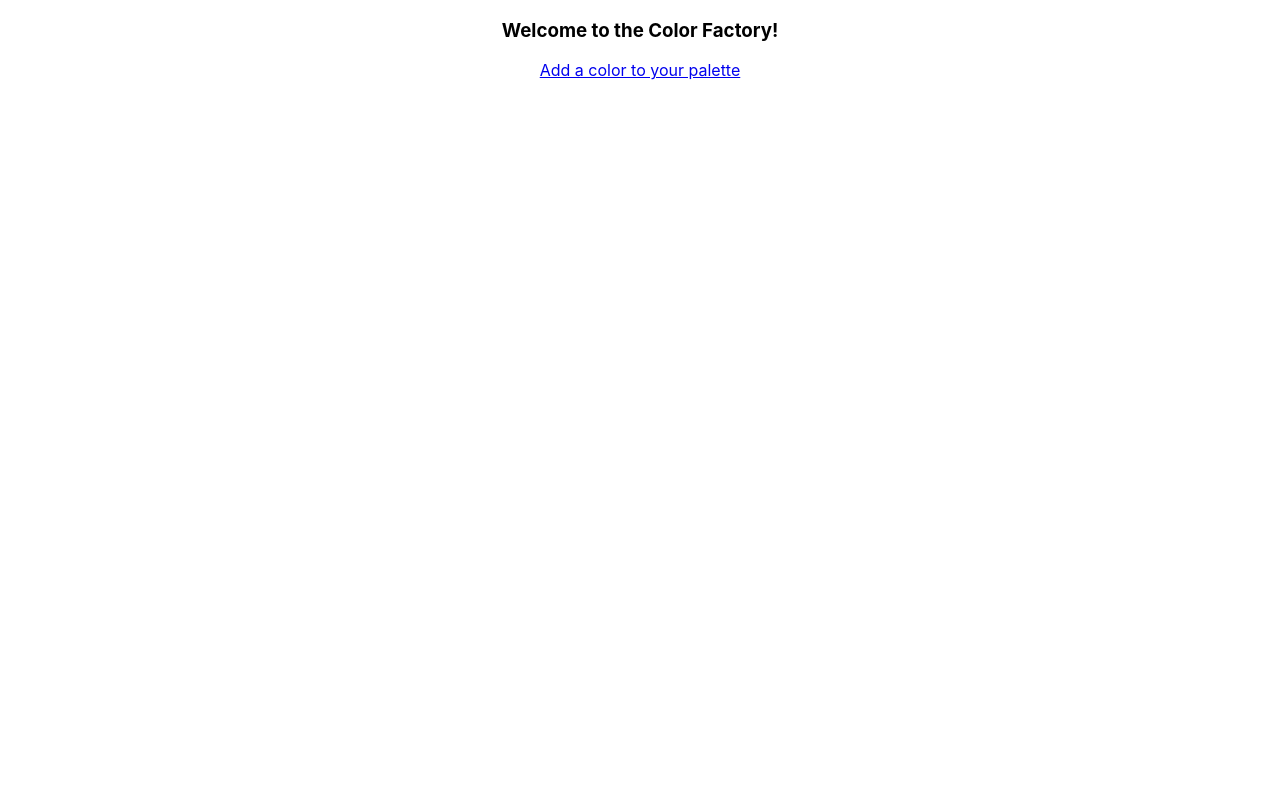
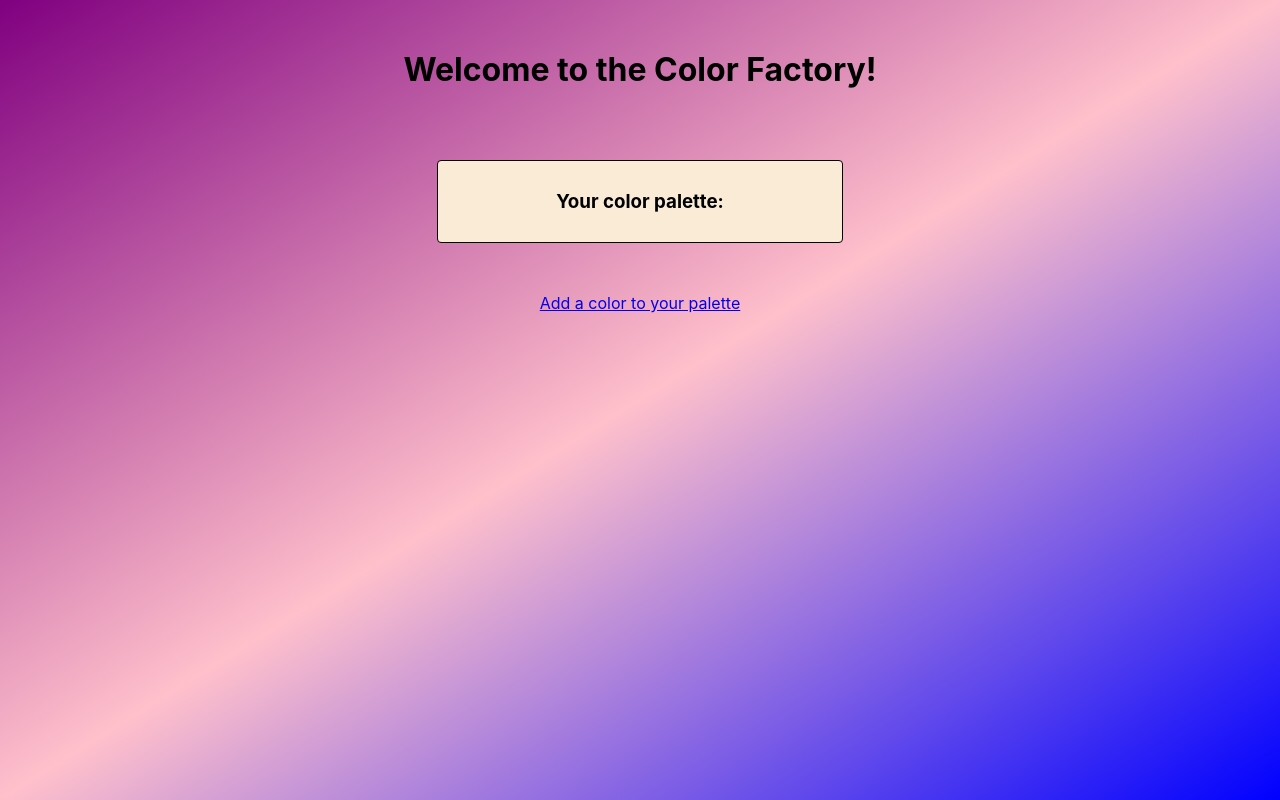
Before and after one commit to LLGwinn/react-color-factory, a React (Create React App) app: page /colors in a window 1280 px wide. Built offline with nearby package versions, Linux system fonts and the light colour scheme.

Commit message:
styled, working on /colors/:color route bug

```diff
--- a/src/App.css
+++ b/src/App.css
@@ -1,3 +1,12 @@
 .App {
+  display: flex;
+  flex-direction: column;
   text-align: center;
+  align-items: center;
+  background-image: linear-gradient(to bottom right, purple, pink, blue );
+  height: 100vh;
 }
+
+.App h1 {
+  margin-top: 50px;
+}
--- a/src/App.js
+++ b/src/App.js
@@ -1,35 +1,11 @@
-import {Switch, Route, Link, Redirect} from 'react-router-dom';
-import {useState} from 'react';
 import './App.css';
-import ColorForm from './ColorForm';
-import ColorsList from './ColorsList';
-import Color from './Color';
+import Routes from './Routes';
 
 function App() {
-  const [userColors, setUserColors] = useState([]);
-
-  function addColor(color) {
-    setUserColors(userColors => [...userColors, color]);
-  }
 
   return (
     <div className="App">
-
-      <Switch>
-        <Route exact path='/colors'>
-          <h3>Welcome to the Color Factory!</h3>
-          <Link to="/colors/new">Add a color to your palette</Link>
-          <ColorsList colors={userColors}/>
-        </Route>
-        <Route exact path='/colors/new'>
-          <ColorForm add={addColor}/>
-        </Route>
-        <Route exact path='/colors/:color'>
-          <Color colors={userColors}/>
-        </Route>
-        <Redirect exact to='/colors' />
-      </Switch>
-
+      <Routes />
     </div>
   );
 }
--- a/src/Color.css
+++ b/src/Color.css
@@ -1,5 +1,7 @@
 .Color-sample {
     width: 300px;
     height: 300px;
-    border: solid black 1px;
+    border: solid white 5px;
+    border-radius: 10px;
+    margin-bottom: 10px;
 }
--- a/src/Color.js
+++ b/src/Color.js
@@ -1,30 +1,33 @@
 import React from 'react';
-import {useParams, Link, useHistory} from 'react-router-dom';
+import {useParams, Link, Redirect, useHistory} from 'react-router-dom';
 import './Color.css';
 
-function Color( {colors} ) {
-    const {color} = useParams();
+function Color() {
+    const { color } = useParams();
     const history = useHistory();
 
-    const isUserColor = () => {
+    const allColors = JSON.parse(localStorage.getItem('colorPalette'));
+
+    function isUserColor() {
         const testColor = `#${color}`;
-        return colors.find( (userColor) => testColor === userColor)
+        return allColors.includes(testColor);
     }
 
-    if (!isUserColor()) {
-        alert('Color shown in URL is not in your palette.')
-        history.push('/colors');
+    if (!isUserColor(color)) {
+        history.push('/colors')
     }
 
     return (
         <div>
-            <h3>COLOR: #{color}</h3>
+            <h2>COLOR: #{color}</h2>
             <div className='Color-sample' style={{backgroundColor:`#${color}`}}></div>
             <Link to='/colors'>
                 <button>Main Page</button>
             </Link>
         </div>
     )
+
+
 }
 
 export default Color;
--- /dev/null
+++ b/src/ColorForm.css
@@ -0,0 +1,8 @@
+.ColorForm {
+    margin: 50px;
+}
+
+.ColorForm input {
+    width: 100px;
+    margin: 10px;
+}
--- a/src/ColorForm.js
+++ b/src/ColorForm.js
@@ -1,5 +1,6 @@
 import React, {useState} from 'react';
-import {Redirect, useHistory} from 'react-router-dom';
+import {useHistory} from 'react-router-dom';
+import './ColorForm.css';
 
 function ColorForm( {add} ) {
     const [chosenColor, setChosenColor] = useState('#FFFFFF');
@@ -16,7 +17,7 @@ function ColorForm( {add} ) {
     }
 
     return (
-        <form>
+        <form className='ColorForm'>
             <h3>Please choose a color to add to your personal palette.</h3>
             <input type='color'
                    name='color'
--- /dev/null
+++ b/src/ColorsList.css
@@ -0,0 +1,14 @@
+.ColorsList {
+    margin: 50px;
+    padding: 10px;
+    border: solid black 1px;
+    border-radius: 4px;
+    width: 30%;
+    justify-content: center;
+    background-color:antiquewhite;
+}
+
+.ColorsList-link {
+    text-decoration: none;
+    display: block;
+}
--- a/src/ColorsList.js
+++ b/src/ColorsList.js
@@ -1,18 +1,31 @@
 import React from 'react';
 import {Link} from 'react-router-dom';
+import './ColorsList.css';
 
-function ColorsList( {colors}) {
+function ColorsList( {colors} ) {
+
+    const reverseColors = colors.slice().reverse();
+
     return (
-        <div>
+        <>
+        <h1>Welcome to the Color Factory!</h1>
+        <div className='ColorsList'>
+            <h3>Your color palette:</h3>
             {
-            colors.map( color => {
+            reverseColors.map( color => {
                 const newColor = color.slice(1)
                 return (
-                    <Link to={`/colors/${newColor}`} key={color}>{color}</Link>
+                    <Link
+                        className='ColorsList-link'
+                        to={`/colors/${newColor}`}
+                        key={color}>{color}
+                    </Link>
                 )
             })
             }
         </div>
+        <Link to="/colors/new">Add a color to your palette</Link>
+        </>
     )
 }
 
--- /dev/null
+++ b/src/Routes.js
@@ -0,0 +1,35 @@
+import React, {useState, useEffect} from 'react';
+import {Switch, Route, Redirect} from 'react-router-dom';
+import ColorsList from './ColorsList';
+import ColorForm from './ColorForm';
+import Color from './Color';
+
+function Routes() {
+    const [userColors, setUserColors] = useState([]);
+
+    useEffect(
+        () => localStorage.setItem("colorPalette", JSON.stringify(userColors)),
+        [userColors]
+      );
+
+    function addColor(color) {
+        setUserColors(userColors => [...userColors, color]);
+    }
+
+    return (
+        <Switch>
+            <Route exact path='/colors'>
+                <ColorsList colors={userColors}/>
+            </Route>
+            <Route exact path='/colors/new'>
+                <ColorForm add={addColor} />
+            </Route>
+            <Route exact path='/colors/:color' >
+                <Color />
+            </Route>
+            <Redirect exact to='/colors' />
+        </Switch>
+    )
+}
+
+export default Routes;
```
